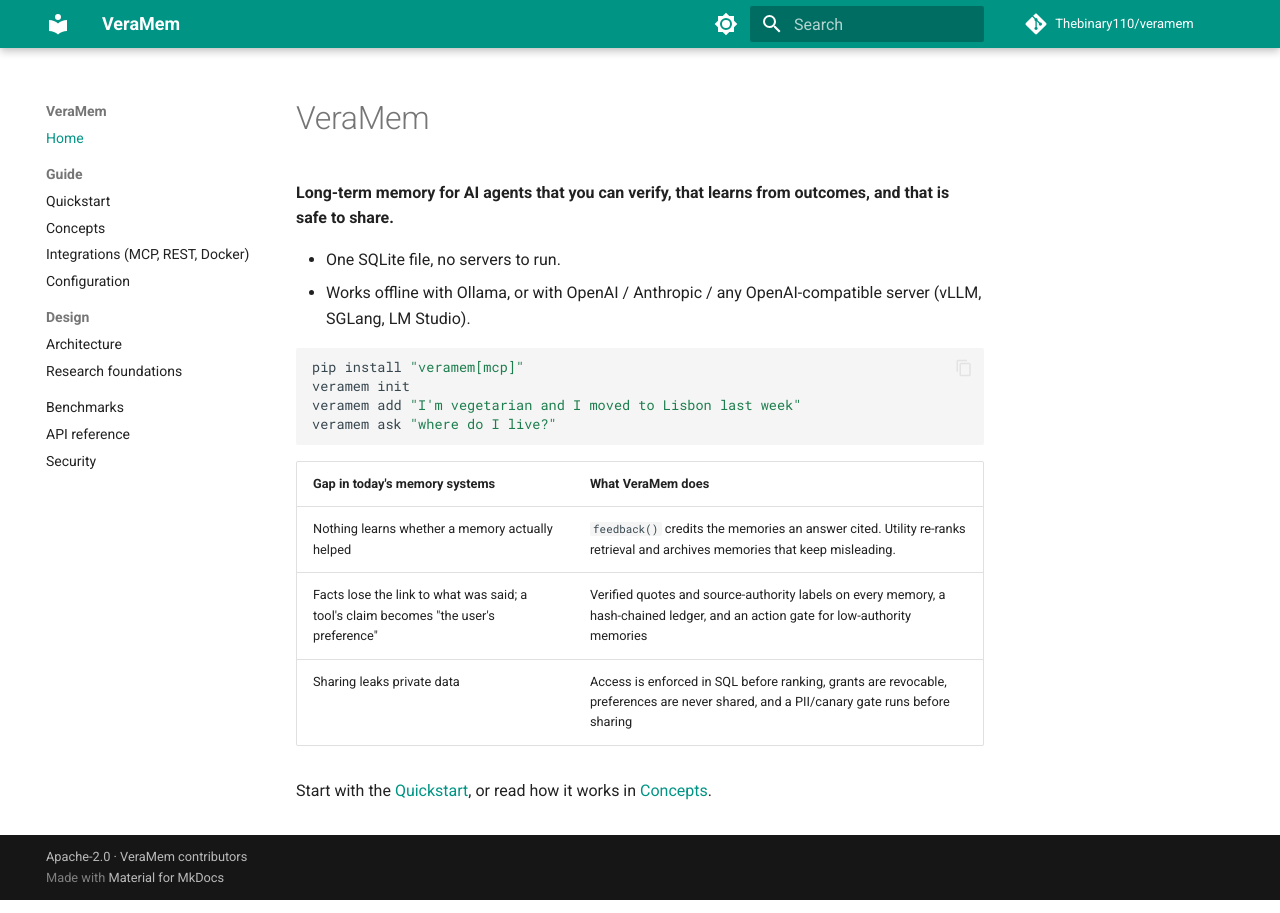
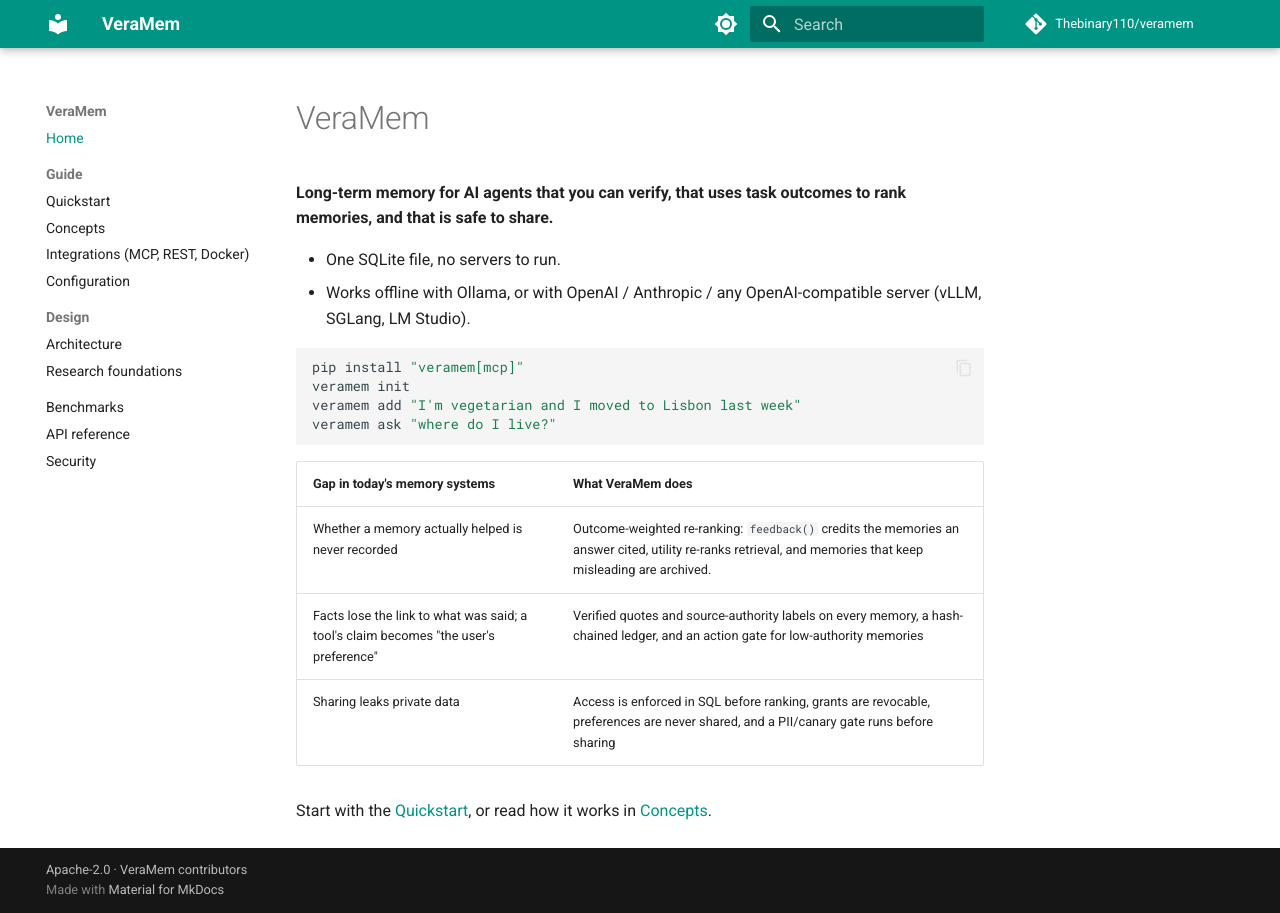
Before and after one commit to Thebinary110/veramem, an MkDocs documentation site: the page built from docs/index.md, in a window 1280 px wide. Built offline with MkDocs 1.6.1 and Material for MkDocs 9.7.7, drawn with Linux system fonts in a browser that asks for light colours; comment, search, counter and statistics services are not loaded.

Commit message:
Correct the Gap A claim: outcome-weighted memory re-ranking, not learned consolidation

```diff
--- a/docs/index.md
+++ b/docs/index.md
@@ -1,7 +1,7 @@
 # VeraMem
 
-**Long-term memory for AI agents that you can verify, that learns from outcomes, and that
-is safe to share.**
+**Long-term memory for AI agents that you can verify, that uses task outcomes to rank
+memories, and that is safe to share.**
 
 - One SQLite file, no servers to run.
 - Works offline with Ollama, or with OpenAI / Anthropic / any OpenAI-compatible server
@@ -16,7 +16,7 @@
 
 | Gap in today's memory systems | What VeraMem does |
 |---|---|
-| Nothing learns whether a memory actually helped | `feedback()` credits the memories an answer cited. Utility re-ranks retrieval and archives memories that keep misleading. |
+| Whether a memory actually helped is never recorded | Outcome-weighted re-ranking: `feedback()` credits the memories an answer cited, utility re-ranks retrieval, and memories that keep misleading are archived. |
 | Facts lose the link to what was said; a tool's claim becomes "the user's preference" | Verified quotes and source-authority labels on every memory, a hash-chained ledger, and an action gate for low-authority memories |
 | Sharing leaks private data | Access is enforced in SQL before ranking, grants are revocable, preferences are never shared, and a PII/canary gate runs before sharing |
 
```
Also changed, not shown: README.md (+4 -4 lines), docs/ARCHITECTURE.md (+1 -1 lines), docs/RESEARCH.md (+4 -2 lines), 1 other file.
